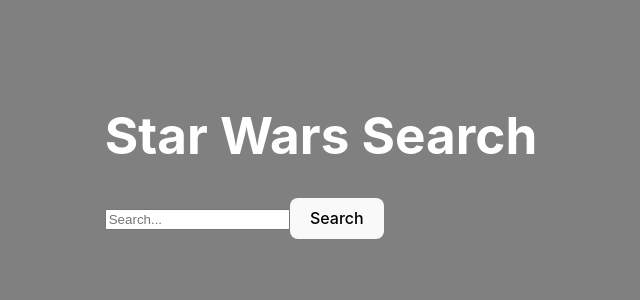
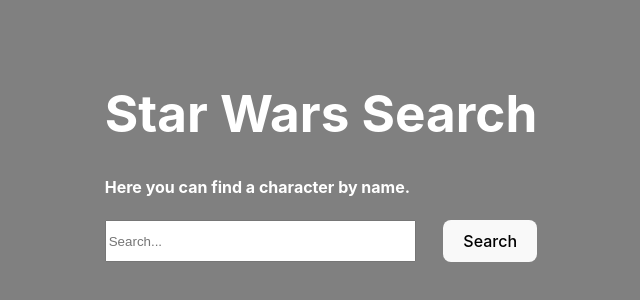
Before and after one commit to kagapitova/kagapitova-REACT2023Q4, a React (Vite) app: page / in a window 1280 px wide. Shown: the part 244-544 px from the top of the page, without its empty margins (319-959 px from the left). Built offline with nearby package versions, Linux system fonts and the light colour scheme.

Commit message:
feat: fix style

```diff
--- a/src/App.tsx
+++ b/src/App.tsx
@@ -48,6 +48,7 @@ class App extends Component<{}, AppState> {
     return (
       <div>
         <h1>Star Wars Search</h1>
+        <h4>Here you can find a character by name.</h4>
         <Search onSearch={this.handleSearch} />
         <Results results={this.state.results} />
       </div>
--- a/src/Results.tsx
+++ b/src/Results.tsx
@@ -1,6 +1,6 @@
 import { Component } from "react";
 import { Result } from "./Types";
-import "./Result.module.css";
+import styles from "./Result.module.css";
 
 interface ResultsProps {
   results: Result[];
@@ -12,7 +12,7 @@ class Results extends Component<ResultsProps> {
     return (
       <div>
         {results.map((item, index) => (
-          <div key={index} className="item">
+          <div key={index} className={styles.item}>
             <h2>{item.name}</h2>
             <p>
               {item.description}
--- a/src/Search.tsx
+++ b/src/Search.tsx
@@ -1,5 +1,5 @@
 import { Component } from "react";
-import "./Search.module.css";
+import styles from "./Search.module.css";
 
 interface SearchProps {
   onSearch: (searchTerm: string) => void;
@@ -33,9 +33,9 @@ class Search extends Component<SearchProps, SearchState> {
 
   render() {
     return (
-      <div className="container">
+      <div className={styles.container}>
         <input
-          className="input"
+          className={styles.input}
           type="text"
           placeholder="Search..."
           value={this.state.searchTerm}
```
Also changed, not shown: 1 other file (tests, documents, lock files or other folders).
